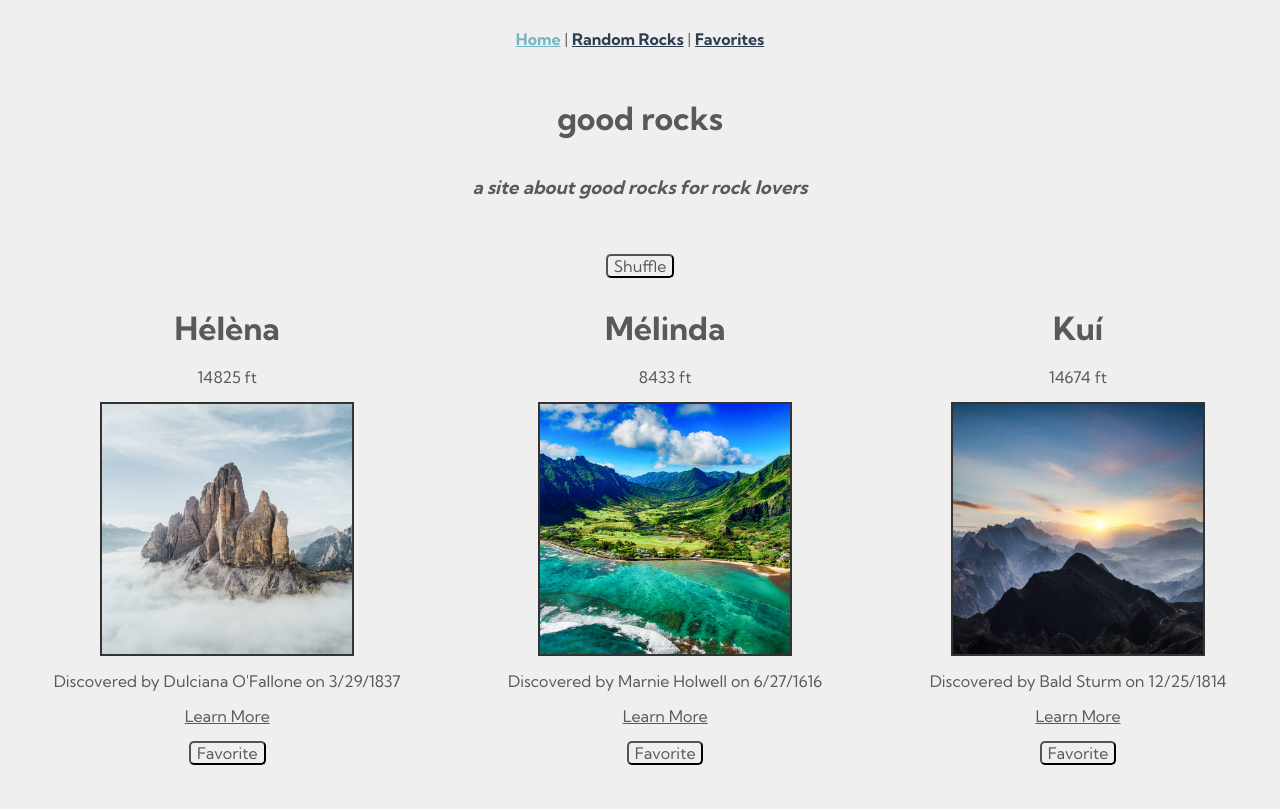
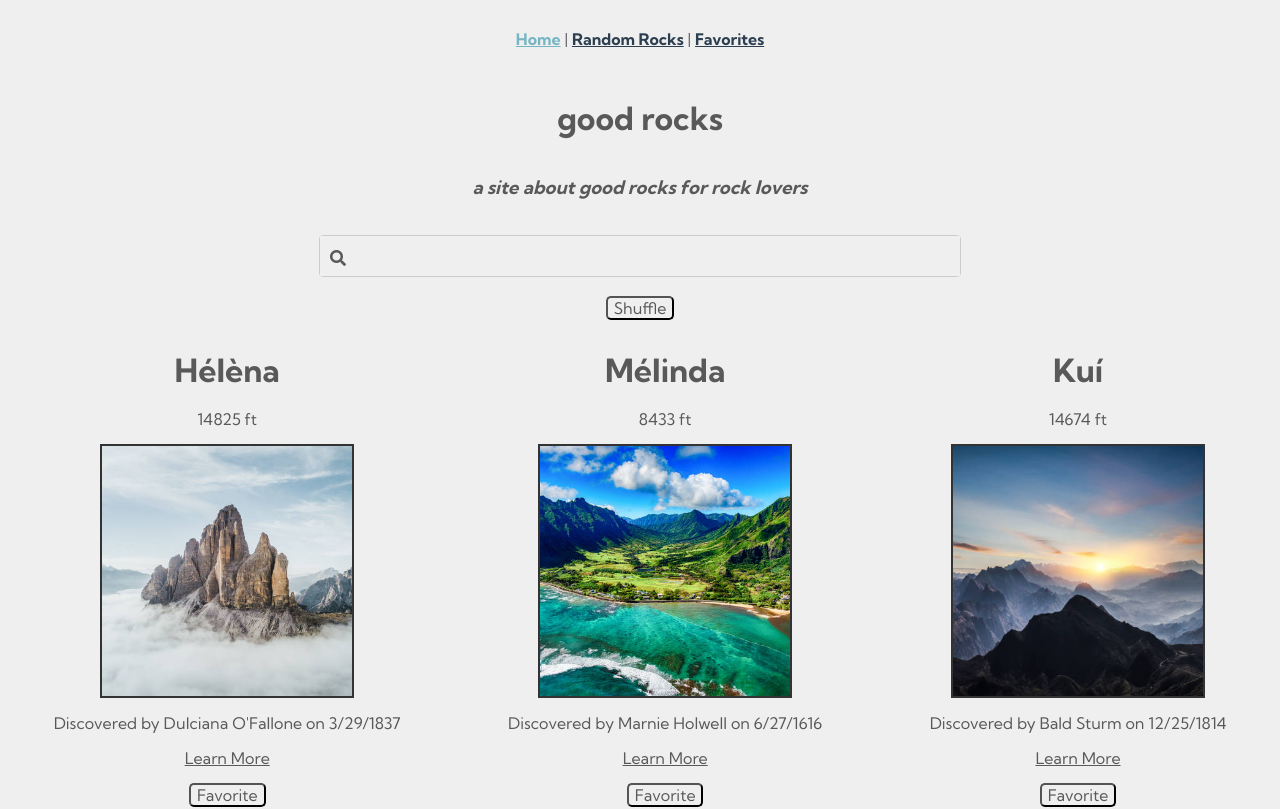
Before and after one commit to gabrieljreed/CS260, a Vue app in the folder goodrocks/goodrocks/: page / in a window 1280 px wide. Shown: the top 809 px of the page. Built offline with nearby package versions, Linux system fonts and the light colour scheme.

Commit message:
Readded search functionality

```diff
--- a/goodrocks/goodrocks/src/views/Home.vue
+++ b/goodrocks/goodrocks/src/views/Home.vue
@@ -3,11 +3,11 @@
         <h1>good rocks</h1>
         <h3><em>a site about good rocks for rock lovers</em></h3>
         <br />
-        <!-- <div class="search">
+        <div class="search">
             <form class="pure-form">
                 <i class="fas fa-search"></i><input v-model="searchText" />
             </form>
-        </div> -->
+        </div>
         <br />
         <button class="auto" v-on:click="shuffleArray()">Shuffle</button>
         <MountainList :mountains="mountains" :favorites="favorites" />
```
